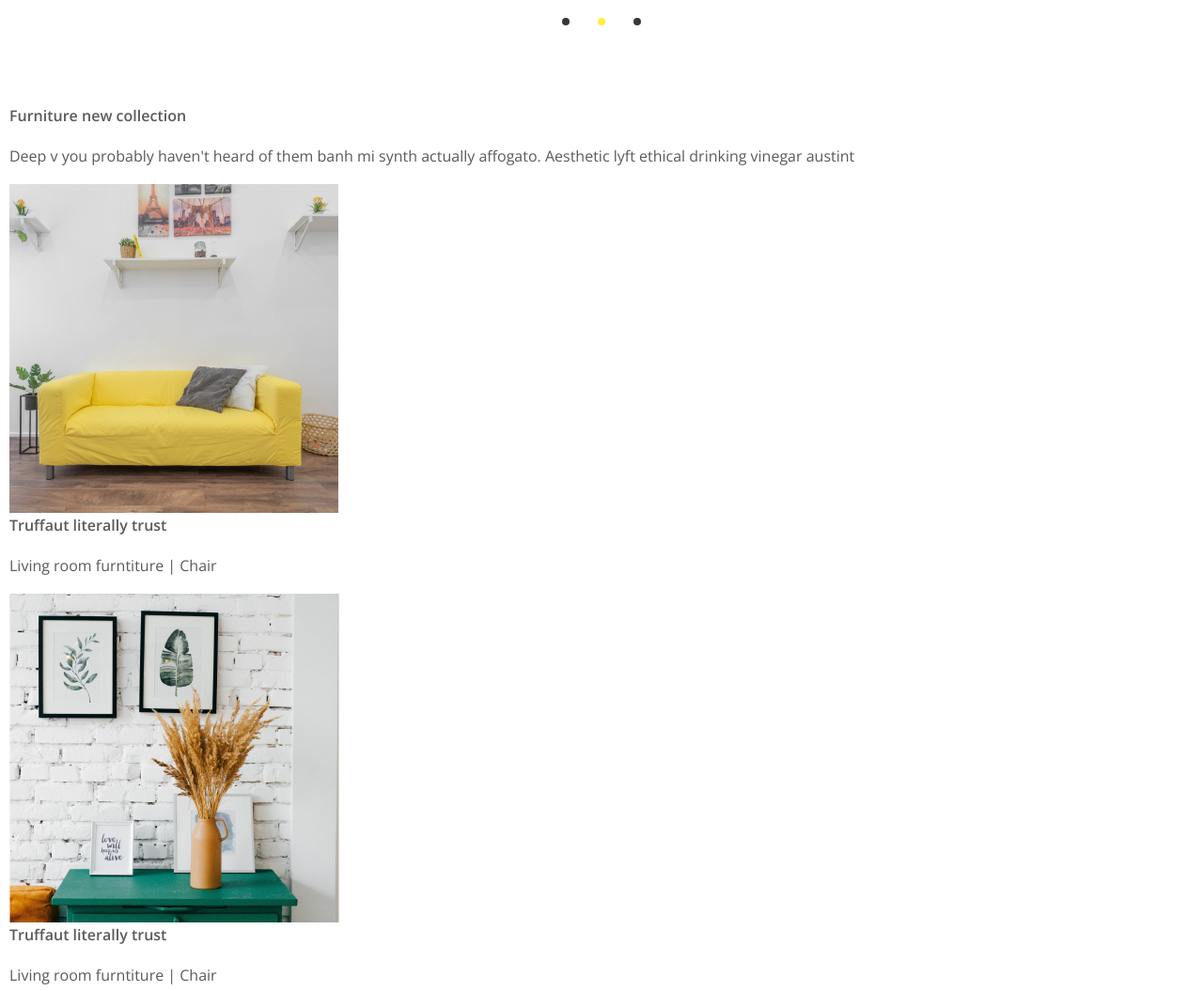
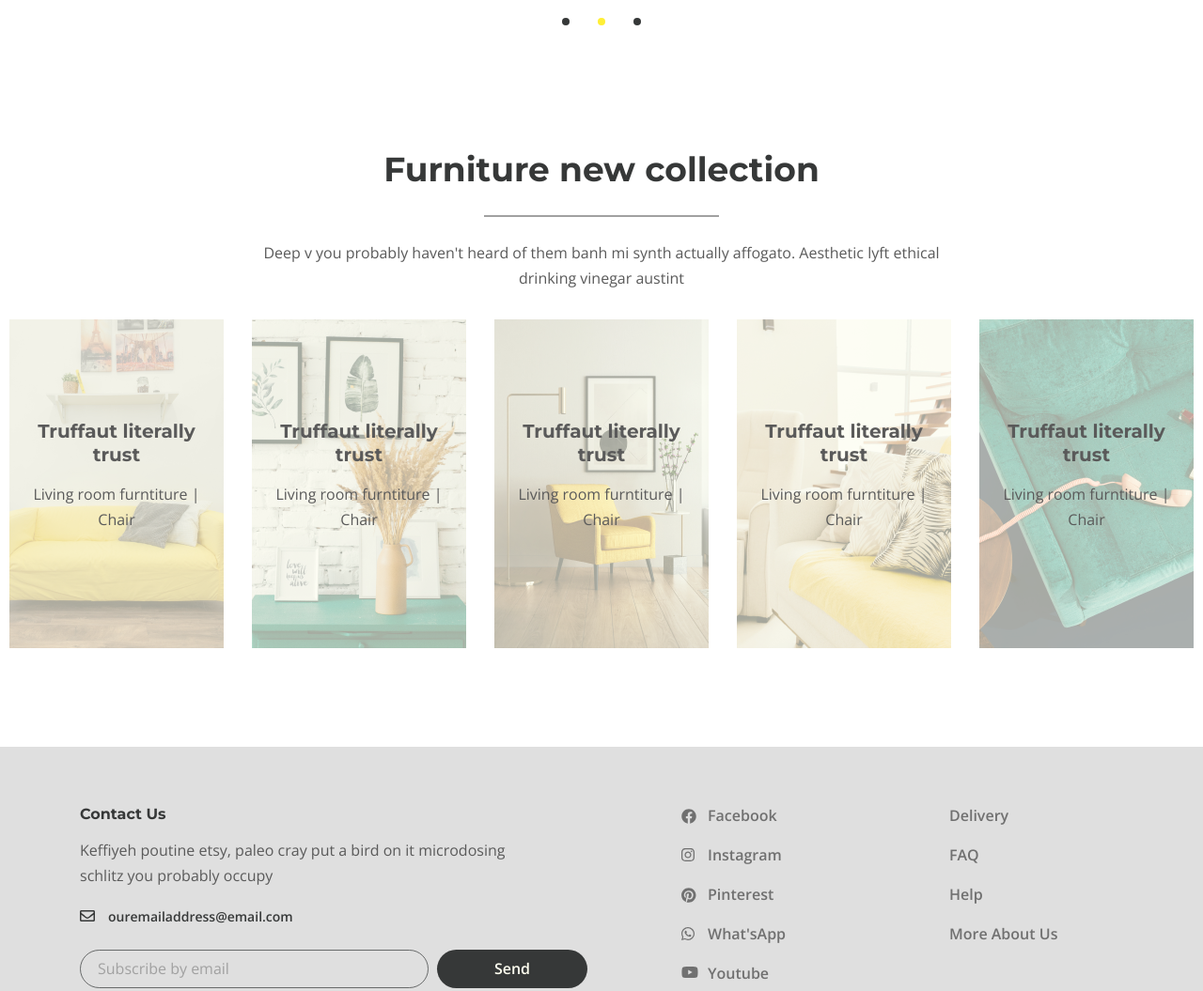
Before and after one commit to TwiDef/desire, a website: page app/index.html in a window 1280 px wide. Shown: the part 921-1976 px from the top of the page at 94% size. Drawn offline with nearby package versions, Linux system fonts and the light colour scheme.

Commit message:
almost done collection block

```diff
--- a/app/scss/style.scss
+++ b/app/scss/style.scss
@@ -278,4 +278,64 @@
     }
 }
 
+.new-collection {
+    text-align: center;
+    padding: 45px 0 105px;
+    &__title {
+        color: $black;
+        font-size: 36px;
+        line-height: 51px;
+        @extend %title-font;
+        padding-bottom: 25px;
+        margin-bottom: 25px;
+        position: relative;
+        &::after {
+            content: "";
+            position: absolute;
+            width: 250px;
+            height: 2px;
+            bottom: 0;
+            right: 0;
+            left: 0;
+            margin: 0 auto;
+            background-color: $light-grey;
+        }
+    }
+    &__text {
+        max-width: 730px;
+        margin: 0 auto 30px;
+    }
+}
+
+.collection {
+    display: grid;
+    grid-template-columns: repeat(5, 1fr);
+    grid-gap: 30px;
+    &__item {
+        position: relative;
+    }
+    &__images {
+        min-height: 350px;
+        object-fit: cover;
+    }
+    &__info {
+        position: absolute;
+        top: 0;
+        left: 0;
+        right: 0;
+        bottom: 0;
+        background-color: rgb($white, 0.65);
+        padding: 10px;
+        display: flex;
+        flex-direction: column;
+        align-items: center;
+        justify-content: center;
+    }
+    &__info-title {
+        font-size: 20px;
+        line-height: 25px;
+        @extend %title-font;
+    }
+}
+
 // 3:39:00
```
Also changed, not shown: app/css/style.min.css.
